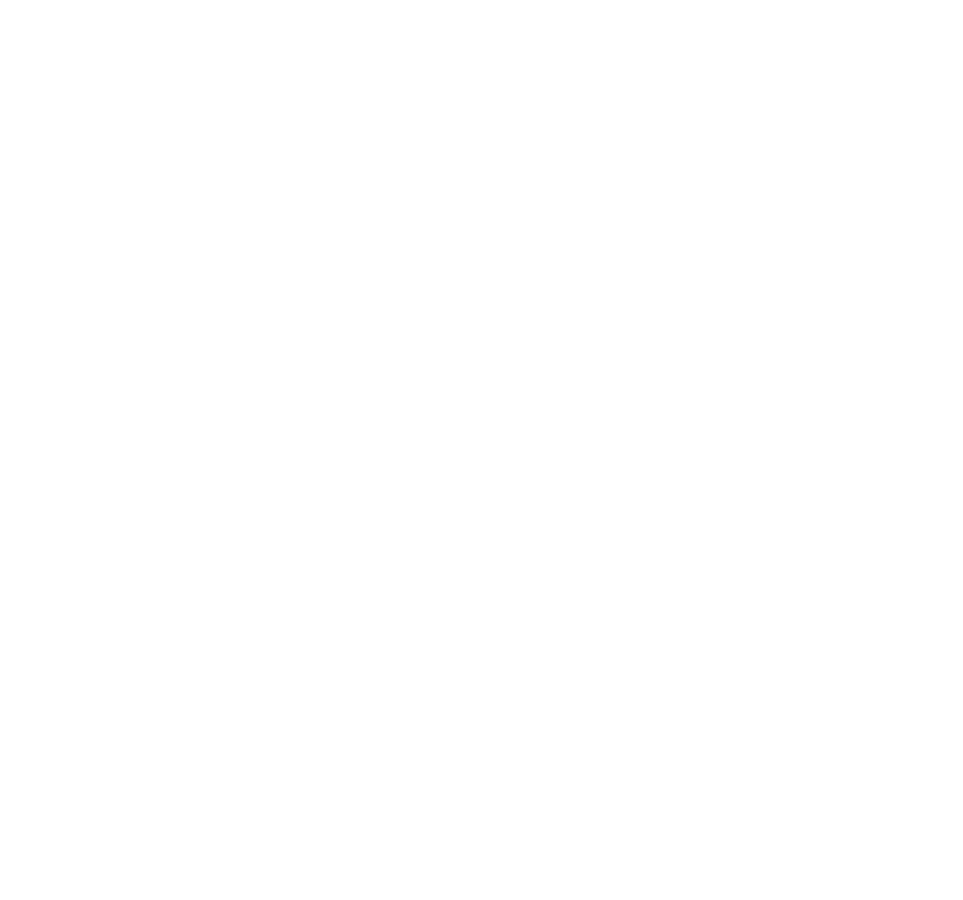
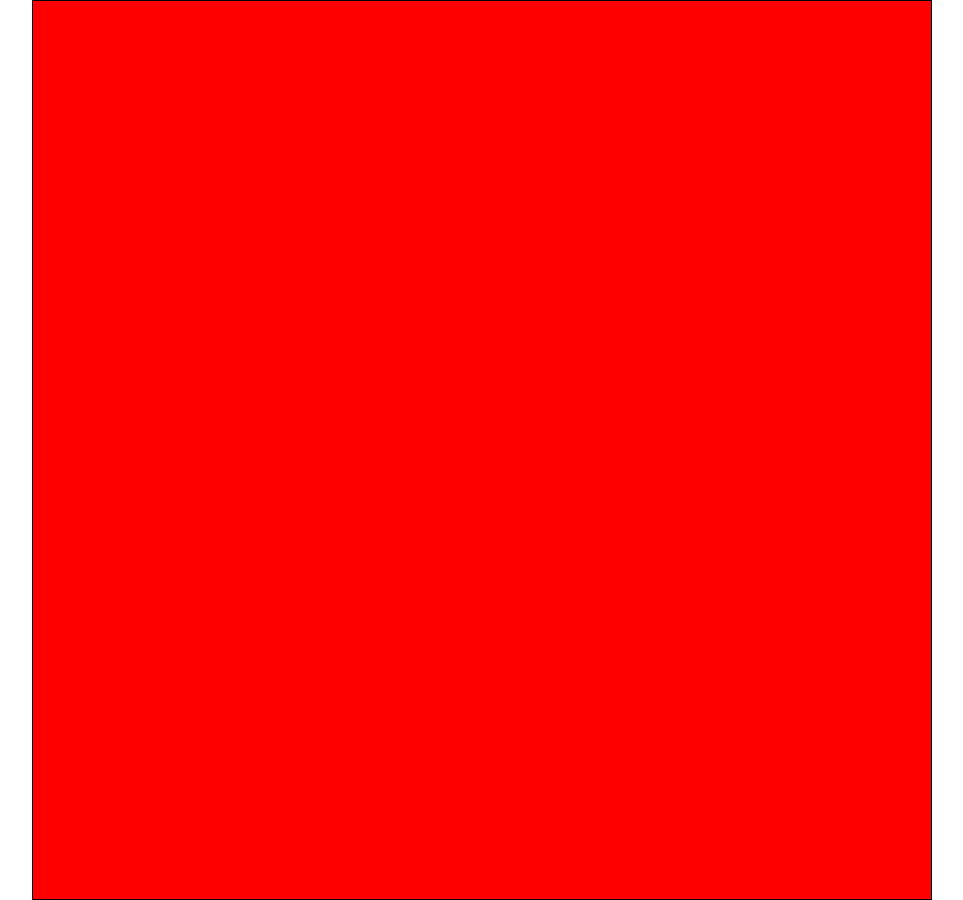
Before and after one commit to codeMatt91/htmlcss-hello, a plain HTML site: page index.html in a window 1280 px wide. Shown: the whole page, without its empty margins (158-1121 px from the left). Before the commit the page ends 800 px from the top, so only its background shows below. Drawn offline with Linux system fonts and the light colour scheme.

Commit message:
modify 1 stile.css

```diff
--- a/index.html
+++ b/index.html
@@ -7,6 +7,6 @@
    <title>Document</title>
 </head>
 <body>
-
+   <div class="container"></div>
 </body>
 </html>
--- a/stile.css
+++ b/stile.css
@@ -2,3 +2,11 @@
     margin: 0;
     box-sizing: border-box;
 }
+
+.container {
+   width: 900px;
+   height: 900px;
+   background-color: red;
+   border: 1px solid black;
+   margin: auto;
+}
```
